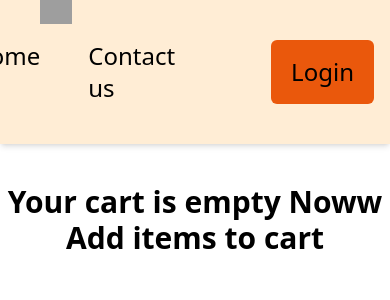
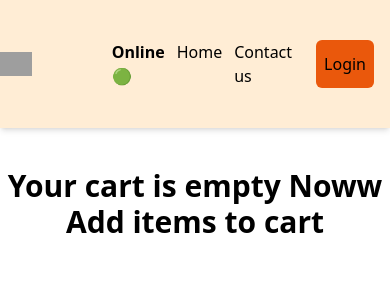
Before and after one commit to officialiiestabhi/food_fire, a React (Create React App) app: page /cart in a window 390 px wide. Shown: the top 300 px of the page. Built offline with nearby package versions, Linux system fonts and the light colour scheme; grey boxes are pictures that could not be loaded.

Commit message:
configured for phone user

```diff
--- a/src/Components/Body.js
+++ b/src/Components/Body.js
@@ -24,8 +24,8 @@ const Body=()=>{
     return(
       <div className="mainbody p-3">
 
-        <div className="filterthings flex space-x-8 p-3">
-        <div className="searchbar flex m-2">
+        <div className="filterthings flex space-x-8 p-3 flex-wrap">
+        <div className="searchbar flex m-2 ">
         <input
         className="border-1 bg-gray-300 rounded-l-md"
         type="text"
--- a/src/Components/Cart.js
+++ b/src/Components/Cart.js
@@ -1,11 +1,14 @@
 import { useDispatch, useSelector } from "react-redux"
 import ItemCards from "./ItemCards"
-import {  removeItem } from "../Utils/cartSlice";
+import {  clearitem, removeItem } from "../Utils/cartSlice";
 
 
 
 const Cart = () => {
     const dispatch=useDispatch();
+    const handleremove=()=>{
+      dispatch(clearitem());
+  }
     const handleClear=()=>{
         dispatch(removeItem());
     }
@@ -17,11 +20,17 @@ const Cart = () => {
       <h1 className="text-center font-semibold text-3xl">Cart</h1>
       <ItemCards menus={cartItems}/>
 
-      <div className="text-center mt-4">
+      <div className="text-center mt-4 space-x-3">
       <button className="bg-black text-white px-2 py-1 rounded-lg"
             onClick={handleClear}>
                 Clear All
             </button>
+
+            <button className="bg-black text-white px-2 py-1 rounded-lg"
+            onClick={handleremove}>
+                Remove
+            </button>
+
         </div>
 
 
--- a/src/Components/Header.js
+++ b/src/Components/Header.js
@@ -11,14 +11,14 @@ const Header=()=>{
 
 
     return(
-      <div className="flex justify-between bg-orange-100 shadow-md ">
-        <div className="w-1/12 ml-10">
+      <div className="flex justify-between bg-orange-100 shadow-md items-center">
+        <div className="w-1/12 lg:ml-10 ">
         <Link to="/">
         <img   src={LOGO_URL} alt="logo"/>
         </Link>
          </div>
          <div className="flex items-center  justify-end mr-4 w-5/12">
-          <ul className="flex space-x-12 my-10 text-2xl">
+          <ul className="flex lg:space-x-12 space-x-3 my-10 lg:text-2xl ">
           <li className="font-semibold">
             {
               onlinHai?"Online 🟢":"Offline 🔴"
@@ -31,9 +31,9 @@ const Header=()=>{
           <li>
             <Link to="/contact">Contact us</Link>
           </li>
-          <div className="flex">
+          <div className="flex flex-wrap">
           <Link to="/cart"><img
-          className="w-[30px] h-[30px]"
+          className="lg:w-8 "
           src="https://cdn-icons-png.flaticon.com/512/3649/3649552.png"
           alt="cartlogo"/></Link>
           {
@@ -44,7 +44,7 @@ const Header=()=>{
           </div>
 
           <button
-          className="bg-orange-600 px-5 py-1 rounded-md "
+          className="bg-orange-600 lg:px-5 px-2 lg:py-1 rounded-md "
            onClick={()=>{
             if(reg==="Login")setreg("LogOut");
             else setreg("Login");
--- a/src/Components/RestaurantCard.js
+++ b/src/Components/RestaurantCard.js
@@ -5,7 +5,7 @@ const RestaurantCard=(props)=>{
     //it's better to destructure to look clean code
     const{name,cloudinaryImageId,avgRating,deliveryTime,cuisines}=resdata.info;
     return(
-      <div className="ml-6 w-80 h-80 space-x-2 shadow-md rounded-lg mt-4 space-y-3">
+      <div className="ml-6 lg:w-80 h-80 w-60  space-x-2 shadow-md rounded-lg mt-4 space-y-3">
       <img
       className="h-40 w-full rounded-md"
       //for concatenation bracket required(""+"")
```
